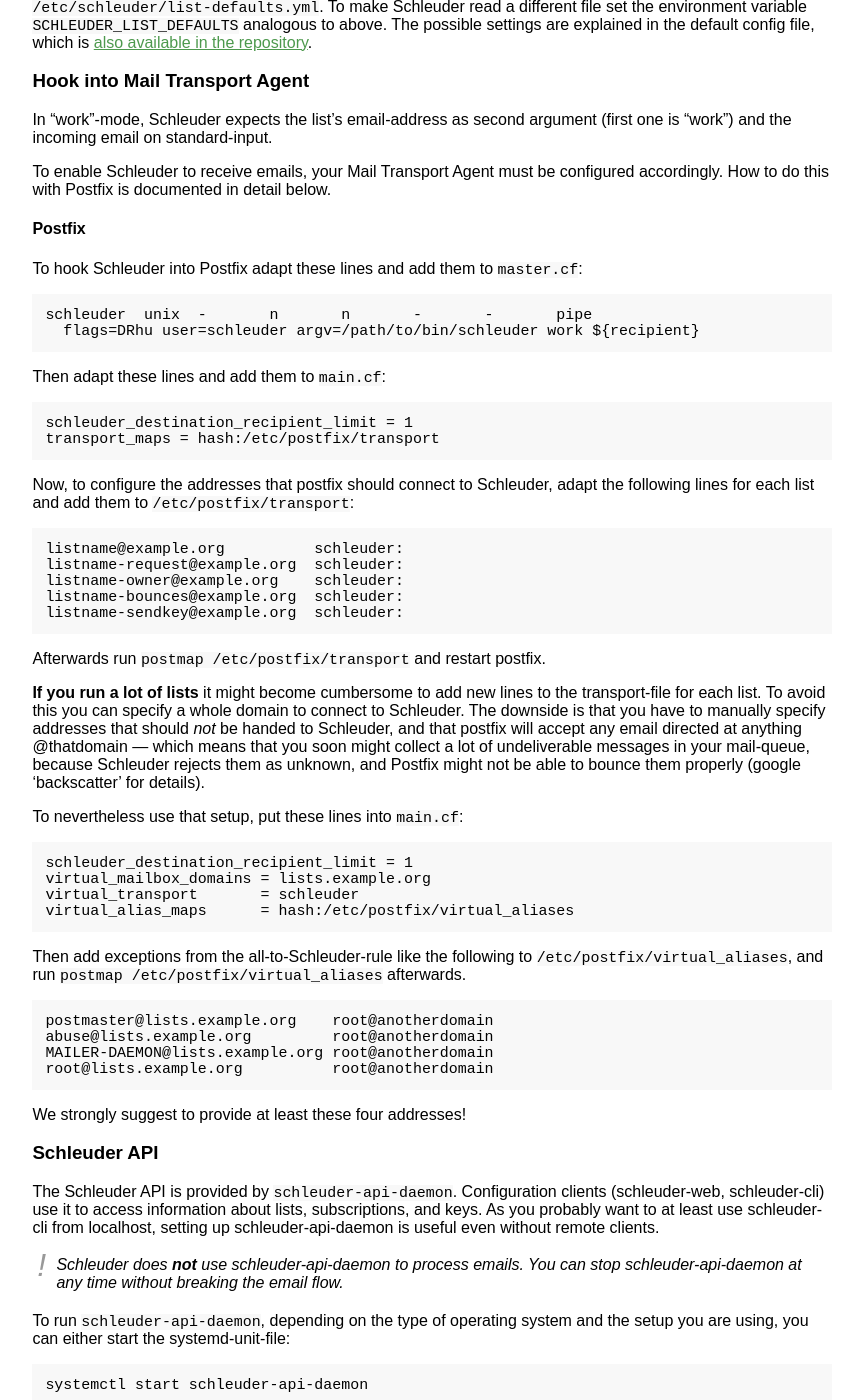
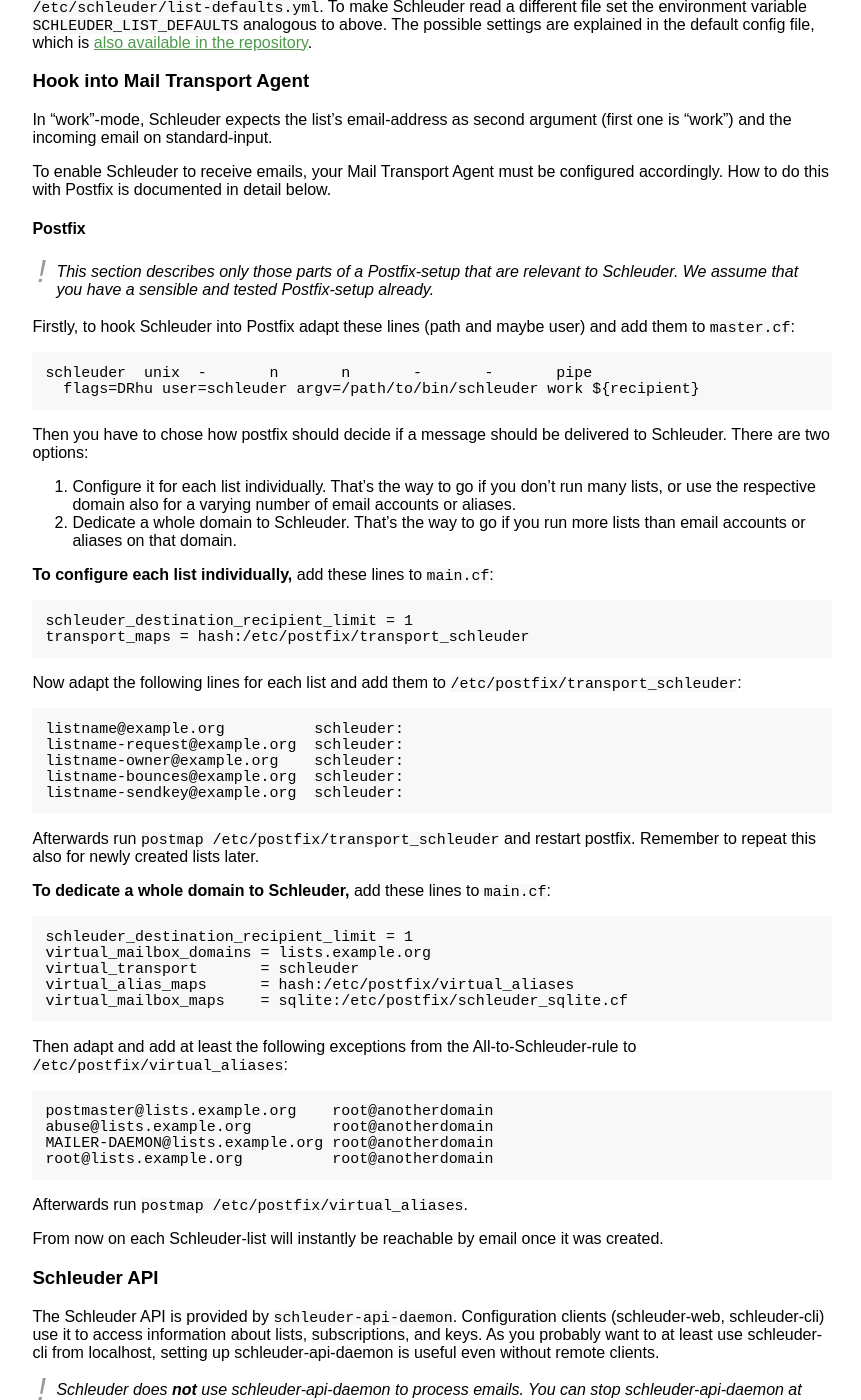
Before and after one commit to schleuder/schleuder-website, a Jekyll site: the page built from docs/index.md, in a window 1280 px wide and 1400 px high, scrolled down 2590 px. Shown: the whole window, without its empty margins (6-867 px from the left). Built offline with Jekyll 4.4.1, drawn with Linux system fonts in a browser that asks for light colours.

Commit message:
Improve postfix-section to mention both common ways.

```diff
--- a/docs/index.md
+++ b/docs/index.md
@@ -92,18 +92,26 @@
 
 #### Postfix
 
-To hook Schleuder into Postfix adapt these lines and add them to `master.cf`:
+{: .note}
+This section describes only those parts of a Postfix-setup that are relevant to Schleuder. We assume that you have a sensible and tested Postfix-setup already.
+
+Firstly, to hook Schleuder into Postfix adapt these lines (path and maybe user) and add them to `master.cf`:
 
     schleuder  unix  -       n       n       -       -       pipe
       flags=DRhu user=schleuder argv=/path/to/bin/schleuder work ${recipient}
 
-Then adapt these lines and add them to `main.cf`:
+Then you have to chose how postfix should decide if a message should be delivered to Schleuder. There are two options:
+
+1. Configure it for each list individually. That's the way to go if you don't run many lists, or use the respective domain also for a varying number of email accounts or aliases.
+2. Dedicate a whole domain to Schleuder. That's the way to go if you run more lists than email accounts or aliases on that domain.
+
+
+**To configure each list individually,** add these lines to `main.cf`:
 
     schleuder_destination_recipient_limit = 1
-    transport_maps = hash:/etc/postfix/transport
+    transport_maps = hash:/etc/postfix/transport_schleuder
 
-Now, to configure the addresses that postfix should connect to Schleuder, adapt
-the following lines for each list and add them to `/etc/postfix/transport`:
+Now adapt the following lines for each list and add them to `/etc/postfix/transport_schleuder`:
 
     listname@example.org          schleuder:
     listname-request@example.org  schleuder:
@@ -111,27 +119,27 @@
     listname-bounces@example.org  schleuder:
     listname-sendkey@example.org  schleuder:
 
-Afterwards run `postmap /etc/postfix/transport` and restart postfix.
+Afterwards run `postmap /etc/postfix/transport_schleuder` and restart postfix. Remember to repeat this also for newly created lists later.
 
 
-**If you run a lot of lists** it might become cumbersome to add new lines to the transport-file for each list.
-To avoid this you can specify a whole domain to connect to Schleuder. The downside is that you have to manually specify addresses that should *not* be handed to Schleuder, and that postfix will accept any email directed at anything @thatdomain — which means that you soon might collect a lot of undeliverable messages in your mail-queue, because Schleuder rejects them as unknown, and Postfix might not be able to bounce them properly (google 'backscatter' for details).
-
-To nevertheless use that setup, put these lines into `main.cf`:
+**To dedicate a whole domain to Schleuder,** add these lines to `main.cf`:
 
     schleuder_destination_recipient_limit = 1
     virtual_mailbox_domains = lists.example.org
     virtual_transport       = schleuder
     virtual_alias_maps      = hash:/etc/postfix/virtual_aliases
+    virtual_mailbox_maps    = sqlite:/etc/postfix/schleuder_sqlite.cf
 
-Then add exceptions from the all-to-Schleuder-rule like the following to `/etc/postfix/virtual_aliases`, and run `postmap /etc/postfix/virtual_aliases` afterwards.
+Then adapt and add at least the following exceptions from the All-to-Schleuder-rule to `/etc/postfix/virtual_aliases`:
 
     postmaster@lists.example.org    root@anotherdomain
     abuse@lists.example.org         root@anotherdomain
     MAILER-DAEMON@lists.example.org root@anotherdomain
     root@lists.example.org          root@anotherdomain
 
-We strongly suggest to provide at least these four addresses!
+Afterwards run `postmap /etc/postfix/virtual_aliases`.
+
+From now on each Schleuder-list will instantly be reachable by email once it was created.
 
 
 ### Schleuder API
```
